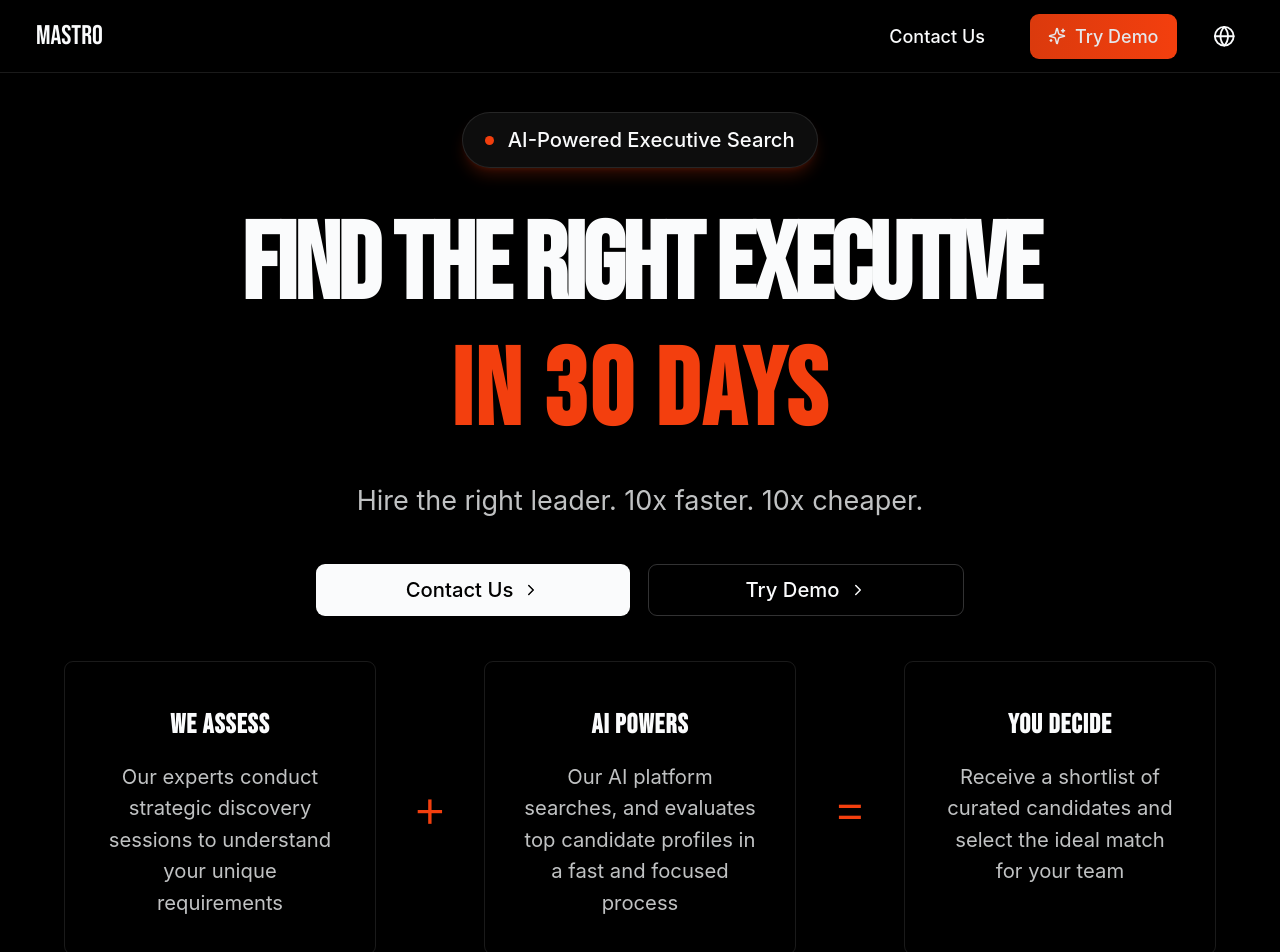
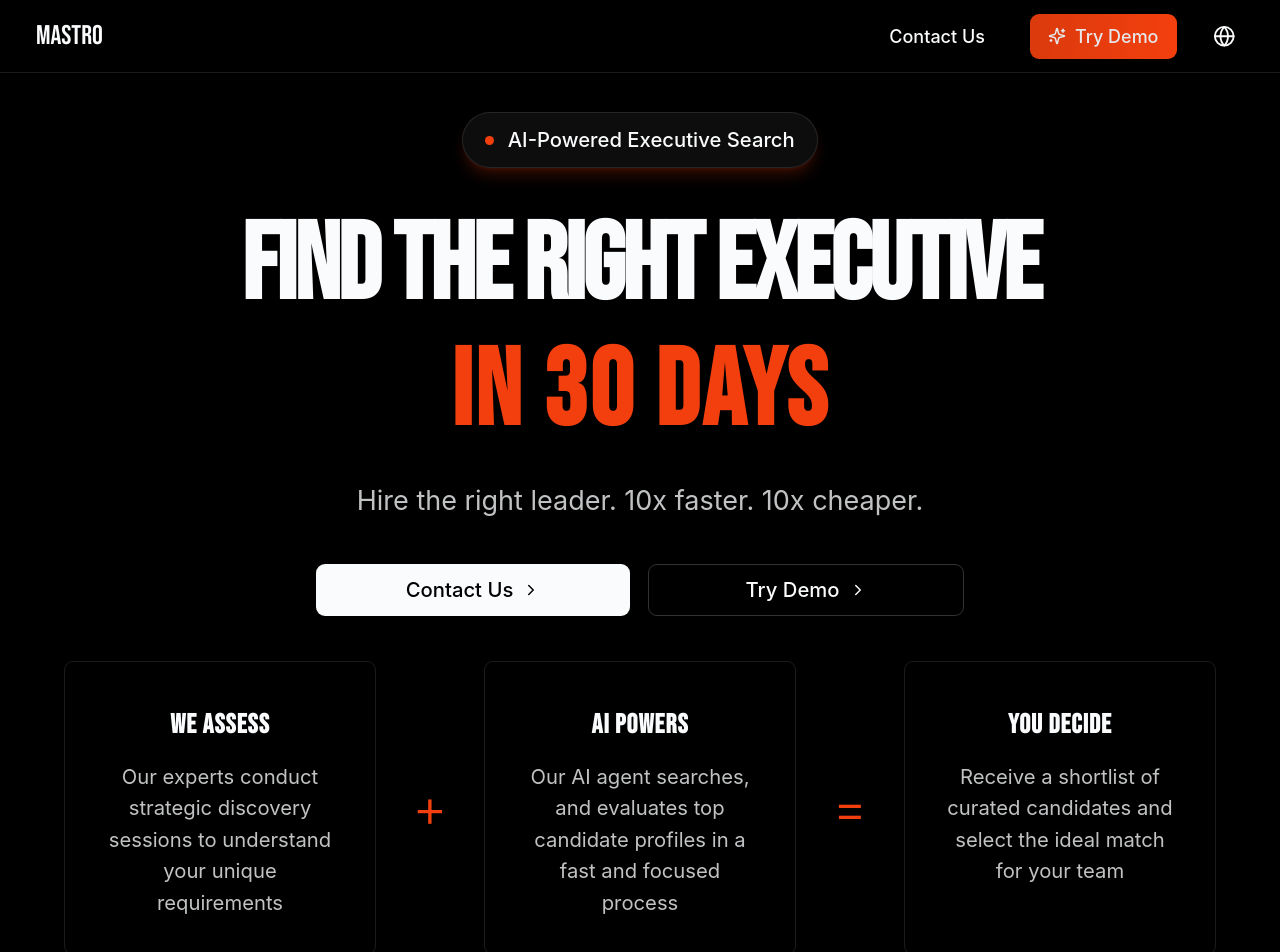
Before and after one commit to Mastro-HR/Landing, a React app: page / in a window 1280 px wide. Shown: the top 952 px of the page. Built offline with nearby package versions, Linux system fonts and the light colour scheme.

Commit message:
New Updated Cut Parts - Landing

```diff
--- a/src/pages/static_translation/index.js
+++ b/src/pages/static_translation/index.js
@@ -24,7 +24,7 @@
           },
           {
             title: 'AI POWERS',
-            description: 'Our AI platform searches, and evaluates top candidate profiles in a fast and focused process'
+            description: 'Our AI agent searches, and evaluates top candidate profiles in a fast and focused process'
           },
           {
             title: 'YOU DECIDE',
@@ -53,7 +53,7 @@
           line1: 'Elevate Your Hiring',
           line2: 'with AI Intelligence'
         },
-        description: 'Transform your recruitment process with our advanced AI platform that learns, adapts, and continuously optimizes to deliver exceptional hiring outcomes.',
+        description: 'Transform your recruitment process with our advanced AI agent that learns, adapts, and continuously optimizes to deliver exceptional hiring outcomes.',
         cta: 'Experience the Future',
         features: {
           workflow: {
@@ -178,7 +178,7 @@
       technologyPillars: {
         badge: 'Executive AI Technology',
         title: 'Next-Generation Leadership Assessment',
-        subtitle: 'Our advanced AI platform revolutionizes executive recruitment through sophisticated analysis and intelligent decision support.',
+        subtitle: 'Our advanced AI agent revolutionizes executive recruitment through sophisticated analysis and intelligent decision support.',
         cta: 'Try Us',
         features: {
           leadership: {
```
